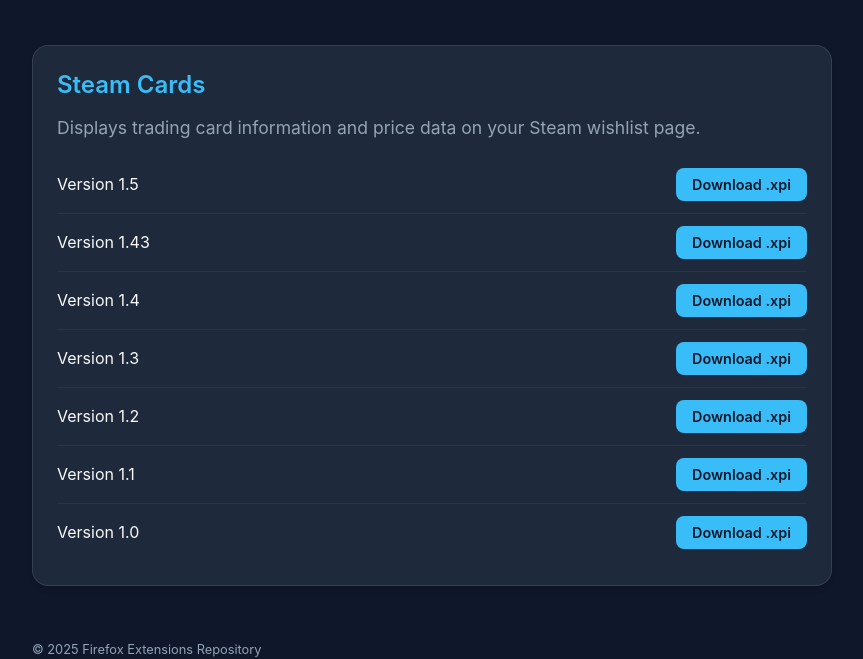
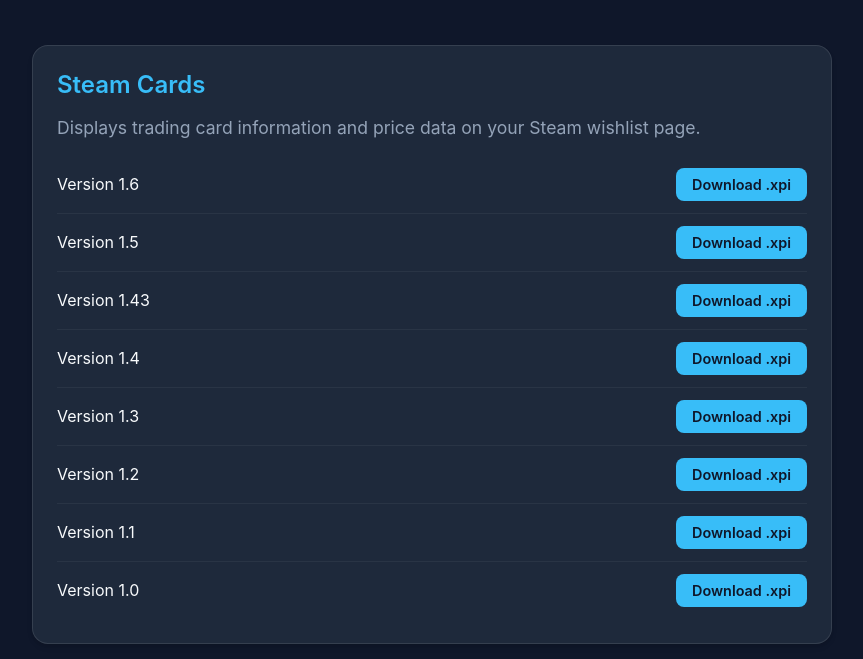
Before and after one commit to mikedrewett/firefox-extensions, a plain HTML site: page index.html in a window 1280 px wide. Shown: the part 149-808 px from the top of the page, without its empty margins (208-1071 px from the left). Drawn offline with Linux system fonts and the light colour scheme.

Commit message:
Version 1.6

```diff
--- a/index.html
+++ b/index.html
@@ -125,6 +125,10 @@
             <p class="description">Displays trading card information and price data on your Steam wishlist page.</p>
             <div class="version-list">
                 <div class="version-item">
+                    <span>Version 1.6</span>
+                    <a href="steam-cards/releases/steam-cards-1.6.xpi" class="download-btn">Download .xpi</a>
+                </div>
+                <div class="version-item">
                     <span>Version 1.5</span>
                     <a href="steam-cards/releases/steam-cards-1.5.xpi" class="download-btn">Download .xpi</a>
                 </div>
```
Also changed, not shown: 1 other file.
